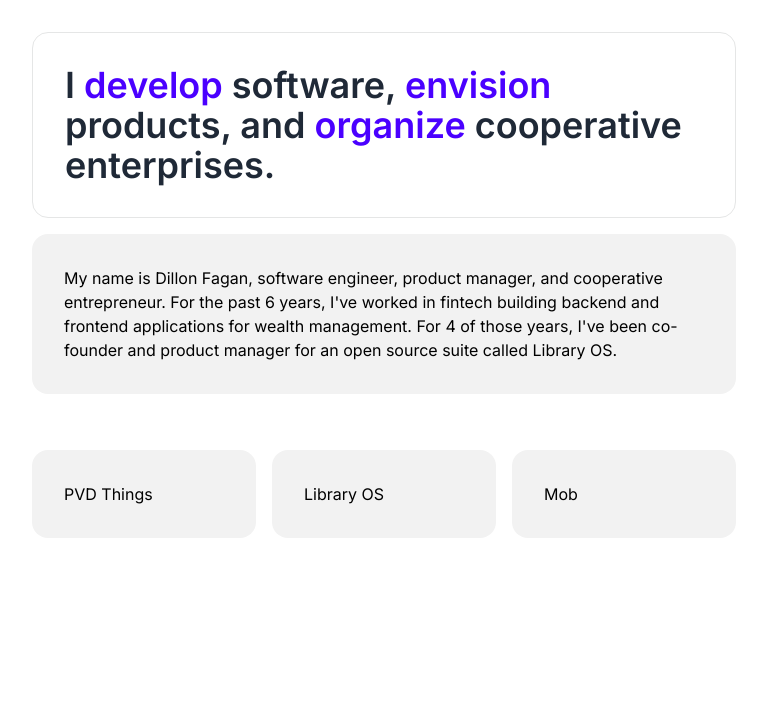
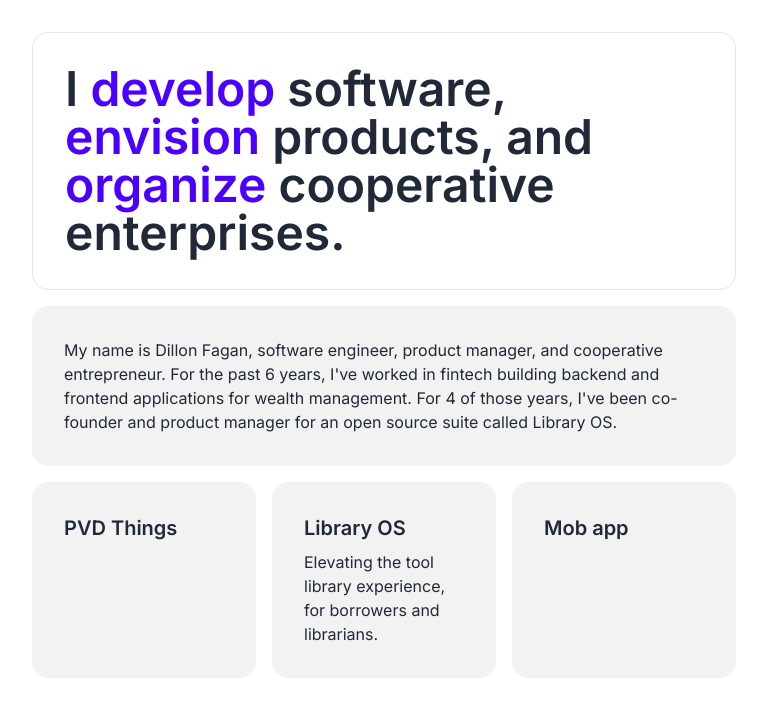
Before and after one commit to dillonfagan/dillonfagan.github.io, a Next.js app: page / in a window 1280 px wide. Shown: the top 716 px of the page, without its empty margins (256-1023 px from the left). Built offline with nearby package versions, Linux system fonts and the light colour scheme.

Commit message:
WIP - Add text styling

```diff
--- a/app/globals.css
+++ b/app/globals.css
@@ -3,41 +3,5 @@
 @tailwind utilities;
 
 body {
-  @apply bg-white text-black selection:bg-orange-500 selection:text-white;
+  @apply selection:bg-orange-500 selection:text-white;
 }
-
-main {
-  @apply mb-20;
-}
-
-section.hero {
-  @apply mt-20;
-}
-
-section + section {
-  @apply mt-10;
-}
-
-section + section.major {
-  @apply mt-20;
-}
-
-section h2 {
-  @apply text-2xl lg:text-3xl font-semibold mb-4 lg:mb-6;
-}
-
-section h3 {
-  @apply text-lg lg:text-xl font-semibold mb-2 lg:mb-4;
-}
-
-section p {
-  @apply mb-4;
-}
-
-p > a {
-  @apply font-medium underline underline-offset-4 decoration-orange-500 hover:decoration-zinc-700 decoration-2;
-}
-
-.tile {
-  @apply bg-zinc-100 rounded-md overflow-hidden;
-}
--- a/app/page.tsx
+++ b/app/page.tsx
@@ -18,13 +18,20 @@ export default () => {
         </section>
         <section className="grid grid-cols-1 md:grid-cols-3 gap-4">
           <Card>
-            <Card.Body>PVD Things</Card.Body>
+            <Card.Body>
+              <Text.Heading h={3}>PVD Things</Text.Heading>
+            </Card.Body>
           </Card>
           <Card>
-            <Card.Body>Library OS</Card.Body>
+            <Card.Body>
+              <Text.Heading h={3}>Library OS</Text.Heading>
+              <Text>Elevating the tool library experience, for borrowers and librarians.</Text>
+            </Card.Body>
           </Card>
           <Card>
-            <Card.Body>Mob</Card.Body>
+            <Card.Body>
+              <Text.Heading h={3}>Mob app</Text.Heading>
+            </Card.Body>
           </Card>
         </section>
       </div>
--- a/components/Text.tsx
+++ b/components/Text.tsx
@@ -1,8 +1,26 @@
+import { PropsWithChildren } from "react";
+
 const Text = ({ children }) => (<span>{children}</span>);
+
+Text.Heading = ({ h, children }: PropsWithChildren<{ h: H }>) => {
+  switch (h) {
+    case 1:
+      return <h1 className="font-semibold text-3xl">{children}</h1>;
+    case 2:
+      return <h2 className="font-semibold text-2xl">{children}</h2>;
+    case 3:
+      return <h3 className="font-semibold text-xl">{children}</h3>;
+    case 4:
+      return <h4 className="font-semibold text-lg">{children}</h4>;
+    case 5:
+    default:
+      return <h5 className="font-semibold">{children}</h5>;
+  }
+};
 
 Text.Hero = ({ children }) => {
   return (
-    <span className="font-semibold text-4xl text-base-content">{children}</span>
+    <span className="font-semibold text-4xl lg:text-5xl text-base-content">{children}</span>
   );
 };
 
@@ -12,4 +30,6 @@ Text.Accent = ({ children }) => {
   );
 };
 
+export type H = 1 | 2 | 3 | 4 | 5;
+
 export default Text;
```
